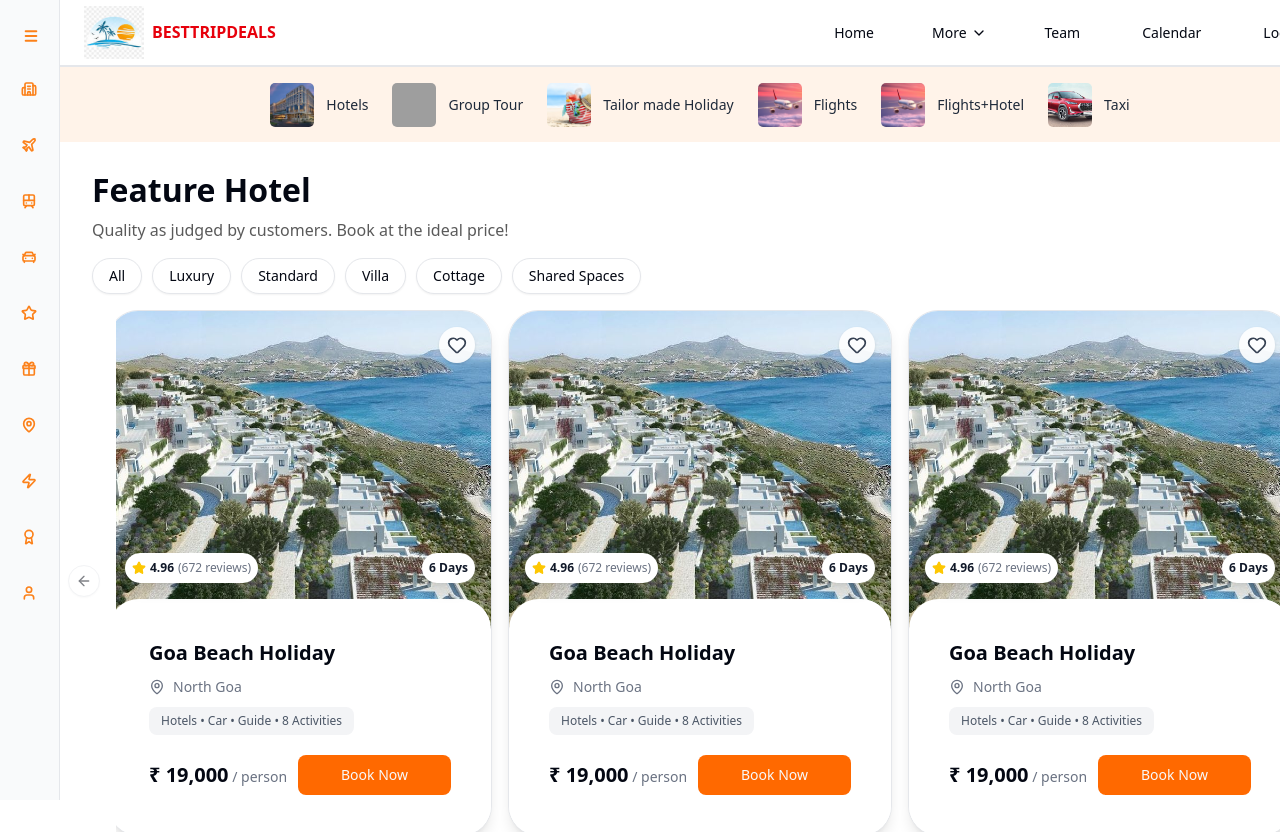
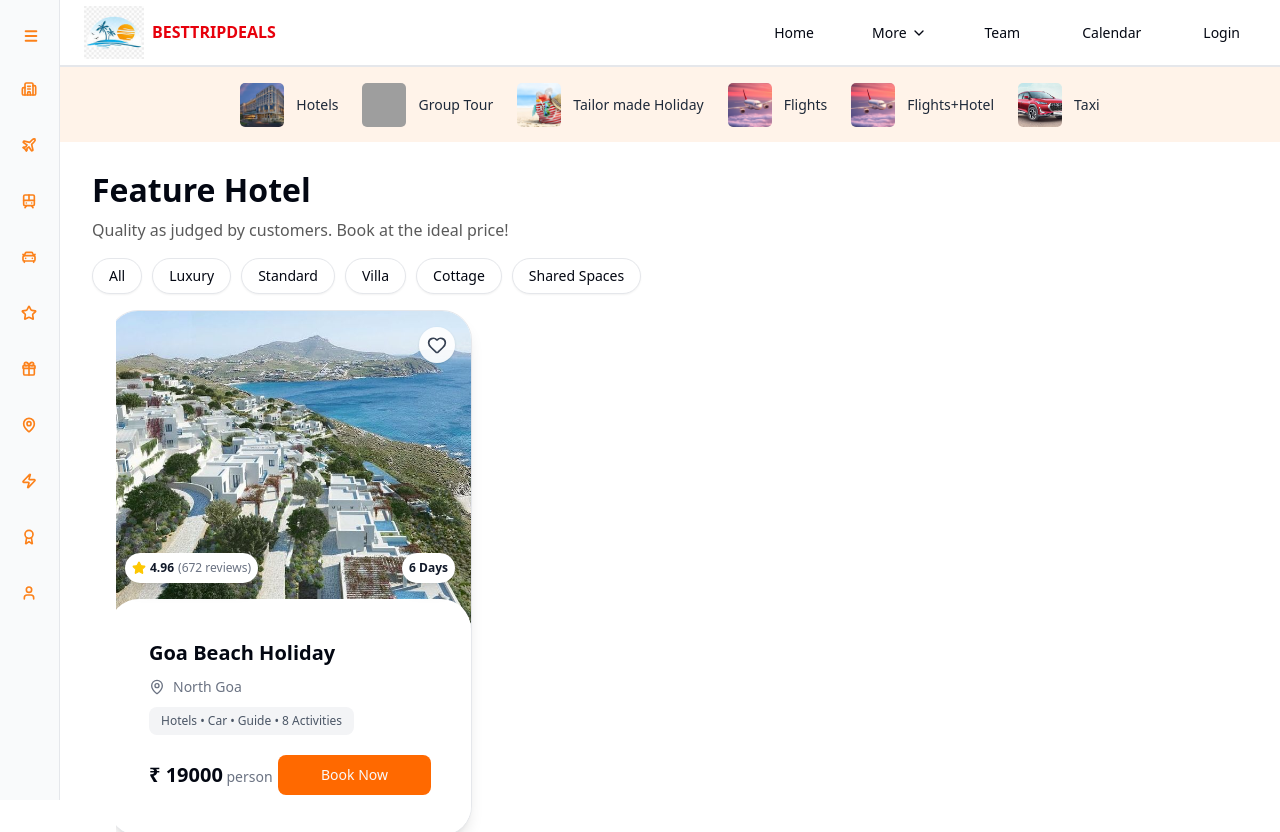
Before and after one commit to the-coderx/Best-Trip, a Next.js app: page / in a window 1280 px wide. Shown: the top 832 px of the page. Built offline with nearby package versions, Linux system fonts and the light colour scheme; grey boxes are pictures that could not be loaded.

Commit message:
make it whole dynamic component

```diff
--- a/src/app/page.js
+++ b/src/app/page.js
@@ -1,6 +1,6 @@
 import { CarouselSpacing } from "@/components/Carouselcard";
+import { MapPin } from "lucide-react";
 import Image from "next/image";
-
 export default function Home() {
   const categories = [
     { label: "Hotels", icon: "/icons/hotel.png" },
@@ -9,6 +9,21 @@ export default function Home() {
     { label: "Flights", icon: "/icons/flight.png" },
     { label: "Flights+Hotel", icon: "/icons/flight.png" },
     { label: "Taxi", icon: "/icons/taxi.png" },
+  ];
+
+  const hotelData = [
+    {
+      image: "/images/img1.jpg",
+      heading: "Goa Beach Holiday",
+      subheading: "North Goa",
+      subheadingIcon: MapPin,
+      rating: 4.96,
+      reviewCount: 672,
+      badge: "6 Days",
+      features: "Hotels • Car • Guide • 8 Activities",
+      price: 19000,
+      priceUnit: "person",
+    },
   ];
   return (
     <>
@@ -36,7 +51,17 @@ export default function Home() {
           ))}
         </div>
       </div>
-      <CarouselSpacing />
+      <CarouselSpacing
+        items={hotelData}
+        buttons={[
+          "All",
+          "Luxury",
+          "Standard",
+          "Villa",
+          "Cottage",
+          "Shared Spaces",
+        ]}
+      />
     </>
   );
 }
--- a/src/components/Card/index.js
+++ b/src/components/Card/index.js
@@ -3,18 +3,25 @@ import { Card } from "../ui/card";
 import { Heart, MapPin, Star } from "lucide-react";
 import { Button } from "../ui/button";
 
-export function CardCompo() {
+export function CardCompo({
+  image,
+  heading,
+  subheading,
+  subheadingIcon,
+  rating,
+  reviewCount,
+  badge,
+  features,
+  price,
+  priceUnit,
+}) {
+  const SubheadingIcon = subheadingIcon;
   return (
     <>
       <Card className="w-[450px] max-w-full rounded-[30px] overflow-hidden shadow-lg bg-white p-0">
         {/* IMAGE SECTION */}
         <div className="relative h-[320px] w-full ">
-          <Image
-            src="/images/img1.jpg"
-            alt="Goa Beach Holiday"
-            fill
-            className="object-cover"
-          />
+          <Image src={image} alt={heading} fill className="object-cover" />
 
           {/* Wishlist */}
           <button className="absolute top-4 right-4 bg-white/90 p-2 rounded-full shadow z-20 hover:bg-[#FFF0E4]">
@@ -22,36 +29,41 @@ export function CardCompo() {
           </button>
 
           {/* Rating Badge */}
-          <div className="absolute bottom-12 left-4 bg-white p-1.75 rounded-full flex items-center gap-1 text-xs shadow-lg z-20">
-            <Star className="w-3.5 h-3.5 text-yellow-400 fill-yellow-400" />
-            <span className="font-semibold text-gray-900">4.96</span>
-            <span className="text-gray-500">(672 reviews)</span>
-          </div>
+          {rating && reviewCount && (
+            <div className="absolute bottom-12 left-4 bg-white p-1.75 rounded-full flex items-center gap-1 text-xs shadow-lg z-20">
+              <Star className="w-3.5 h-3.5 text-yellow-400 fill-yellow-400" />
+              <span className="font-semibold text-gray-900">{rating}</span>
+              <span className="text-gray-500">({reviewCount} reviews)</span>
+            </div>
+          )}
 
           {/* Days Badge */}
           <div className="absolute bottom-12 right-4 bg-white p-1.75 rounded-full flex items-center justify-center text-xs font-semibold text-gray-900 shadow-lg z-20">
-            6 Days
+            {badge}
           </div>
         </div>
 
         {/* WHITE CONTENT SECTION */}
         <div className="-mt-8 bg-white rounded-t-[30px] pt-10 pb-10 px-10 flex flex-col gap-2.5 relative z-10">
-          <h3 className="text-xl font-semibold">Goa Beach Holiday</h3>
+          <h3 className="text-xl font-semibold">{heading}</h3>
 
           <div className="flex items-center gap-2 text-muted-foreground text-sm">
-            <MapPin className="w-4 h-4" />
-            <span>North Goa</span>
+            <SubheadingIcon className="w-4 h-4" />
+            <span>{subheading}</span>
           </div>
 
           <div className="inline-block bg-gray-100 text-gray-600 text-xs px-3 py-1.5 rounded-md w-fit">
-            Hotels • Car • Guide • 8 Activities
+            {features}
           </div>
 
           {/* PRICE + CTA */}
           <div className="flex items-center justify-between pt-[10px]">
             <div>
-              <span className="text-xl font-bold">₹ 19,000</span>
-              <span className="text-sm text-muted-foreground"> / person</span>
+              <span className="text-xl font-bold">₹ {price}</span>
+              <span className="text-sm text-muted-foreground">
+                {" "}
+                {priceUnit}
+              </span>
             </div>
 
             <Button className="bg-orange-500 hover:bg-orange-600 px-6 py-2.5 h-[40px] w-[153px] py-[9px] px-[17px]">
--- a/src/components/Carouselcard/index.js
+++ b/src/components/Carouselcard/index.js
@@ -1,6 +1,5 @@
 import * as React from "react";
 
-import { Card, CardContent } from "@/components/ui/card";
 import {
   Carousel,
   CarouselContent,
@@ -8,40 +7,52 @@ import {
   CarouselNext,
   CarouselPrevious,
 } from "@/components/ui/carousel";
-import Image from "next/image";
-import { Heart, MapPin, Star } from "lucide-react";
 import { Button } from "../ui/button";
 import { CardCompo } from "../Card";
 
-export function CarouselSpacing() {
-  const buttons = ["All", "Luxury", "Standard", "Villa", "Cottage" , "Shared Spaces"];
+export function CarouselSpacing({
+  title,
+  description,
+  buttons = [],
+  items = [],
+}) {
+  const showNavigation = items.length > 3;
   return (
     <div className="w-full h-[715px] m-2 p-6">
       <div className="h-[76px] w-[417px] gap-[12px] flex flex-col">
         <h1 className="font-poppins text-[32px] leading-[32px] font-bold">
-          Feature Hotel
+          {title || "Feature Hotel"}
         </h1>
         <span className="h-[32px] text-[#5A5A5A]">
-          Quality as judged by customers. Book at the ideal price!
+          {description ||
+            "Quality as judged by customers. Book at the ideal price!"}
         </span>
       </div>
       <div className="flex gap-[10px] flex-wrap pt-2">
         {buttons.map((label, index) => (
-          <Button key={index} variant="outline" className="rounded-[25px] hover:bg-[#FFF0E4]">
+          <Button
+            key={index}
+            variant="outline"
+            className="rounded-[25px] hover:bg-[#FFF0E4]"
+          >
             {label}
           </Button>
         ))}
       </div>
       <Carousel className="w-full max-w-7xl px-6 pb-6 pt-2">
         <CarouselContent className="">
-          {Array.from({ length: 5 }).map((_, index) => (
+          {items.map((item, index) => (
             <CarouselItem key={index} className="p-2 md:basis-1/2 lg:basis-1/3">
-              <CardCompo />
+              <CardCompo {...item} />
             </CarouselItem>
           ))}
         </CarouselContent>
-        <CarouselPrevious className="size-8 -left-6"/>
-        <CarouselNext className="size-8 -right-4"/>
+        {showNavigation && (
+          <>
+            <CarouselPrevious className="size-8 -left-6" />
+            <CarouselNext className="size-8 -right-4" />
+          </>
+        )}
       </Carousel>
     </div>
   );
```
